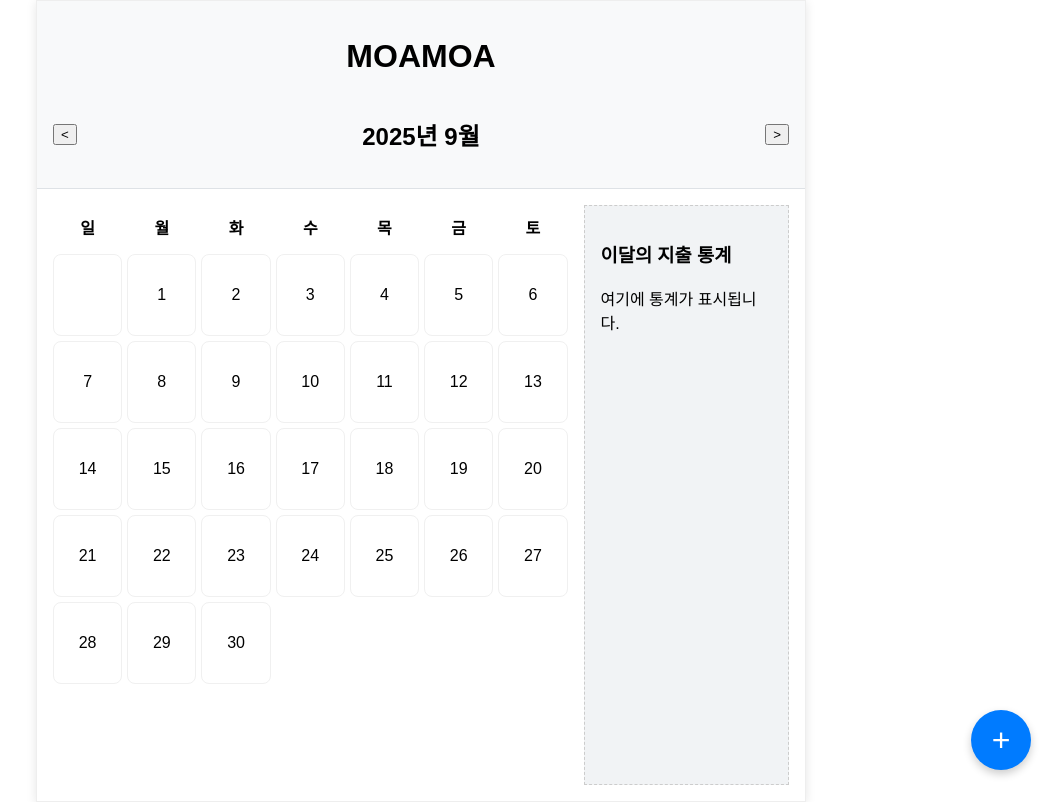
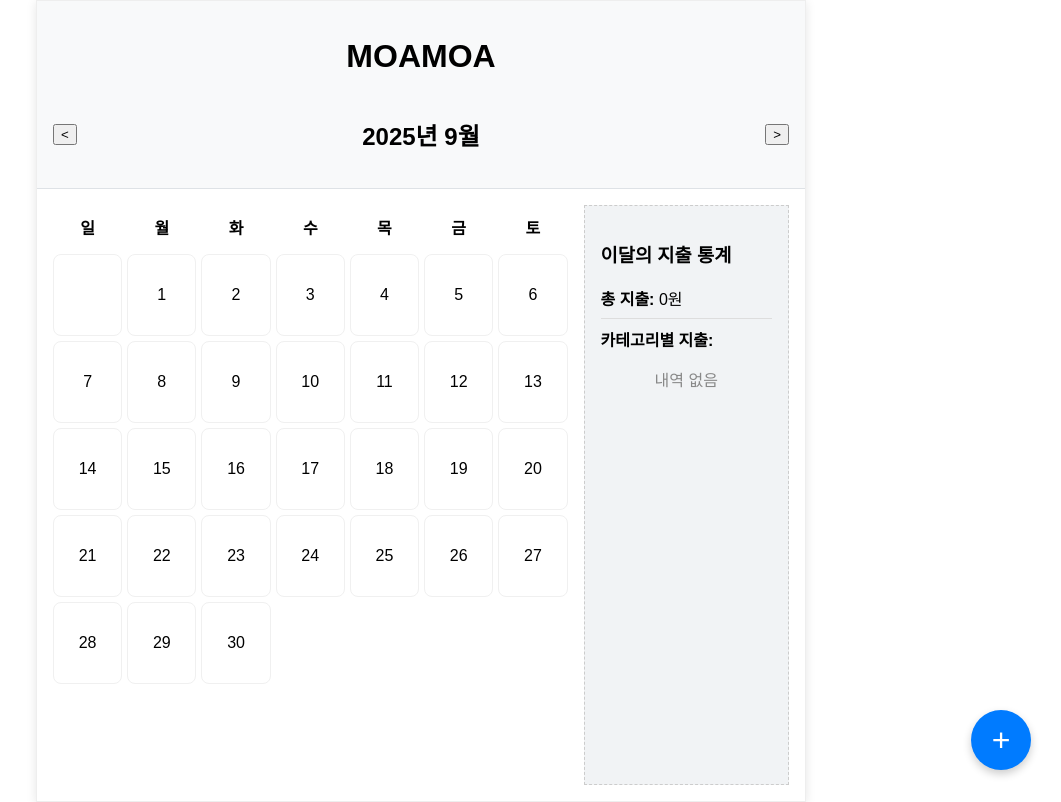
Before and after one commit to kms0922/MOAMOA-app, a React (Create React App) app: page / in a window 1280 px wide. Shown: the whole page, without its empty margins (219-1280 px from the left). Built offline with nearby package versions, Linux system fonts and the light colour scheme.

Commit message:
feat: 월별 지출 통계 기능 완료

```diff
--- a/src/App.js
+++ b/src/App.js
@@ -1,4 +1,4 @@
-import React, { useState } from "react";
+import React, { useState, useMemo } from "react";
 import Calendar from "./Calendar";
 import EntryDetail from "./EntryDetail";
 
@@ -40,6 +40,28 @@ function App() {
 
   const selectedDateEntries = selectedDate ? entries[`${selectedDate.getFullYear()}-${selectedDate.getMonth()}-${selectedDate.getDate()}`] || [] : [];
 
+  const monthlyStats = useMemo(() => {
+    const currentMonthEntries = [];
+    const currentYear = currentDate.getFullYear();
+    const currentMonth = currentDate.getMonth();
+
+    for (const dateKey in entries) {
+      const [year, month] = dateKey.split('-').map(Number);
+
+      if (year === currentYear && month === currentMonth) {
+        currentMonthEntries.push(...entries[dateKey]);
+      }
+    }
+
+    const totalAmount = currentMonthEntries.reduce((sum, entry) => sum + entry.amount, 0);
+    const categoryAmounts = currentMonthEntries.reduce((acc, entry) => {
+      acc[entry.category] = (acc[entry.category] || 0) + entry.amount;
+      return acc;
+    }, {});
+
+    return { totalAmount, categoryAmounts };
+  }, [entries, currentDate]);
+
   return (
     <div style={styles.container}>
       <header style={styles.header}>
@@ -71,7 +93,24 @@ function App() {
 
         <aside style={styles.statsSection}>
           <h3>이달의 지출 통계</h3>
-          <p>여기에 통계가 표시됩니다.</p>
+          <div>
+            <strong>총 지출:</strong> {monthlyStats.totalAmount.toLocaleString()}원
+          </div>
+          <hr style={styles.hr} />
+          <div>
+            <strong>카테고리별 지출:</strong>
+            {Object.keys(monthlyStats.categoryAmounts).length > 0 ? (
+              <ul style={styles.categoryList}>
+                {Object.entries(monthlyStats.categoryAmounts).map(([category, amount]) => (
+                  <li key={category}>
+                    {category}: {amount.toLocaleString()}원
+                  </li>
+                ))}
+              </ul>
+            ) : (
+              <p style={{textAlign: 'center', color: '#888', marginTop: '1rem'}}>내역 없음</p>
+            )}
+          </div>
         </aside>
       </main>
 
@@ -121,6 +160,16 @@ const styles = {
       border: '1px dashed #ccc',
       backgroundColor: '#f1f3f5',
     },
+    hr: {
+      border: 'none',
+      borderTop: '1px solid #ddd',
+      margin: '0.5rem 0',
+    },
+    categoryList: {
+      listStyle: 'none',
+      padding: 0,
+      marginTop: '0.5rem',
+    },
     fab: {
       position: 'fixed',
       right: '30px',
```
